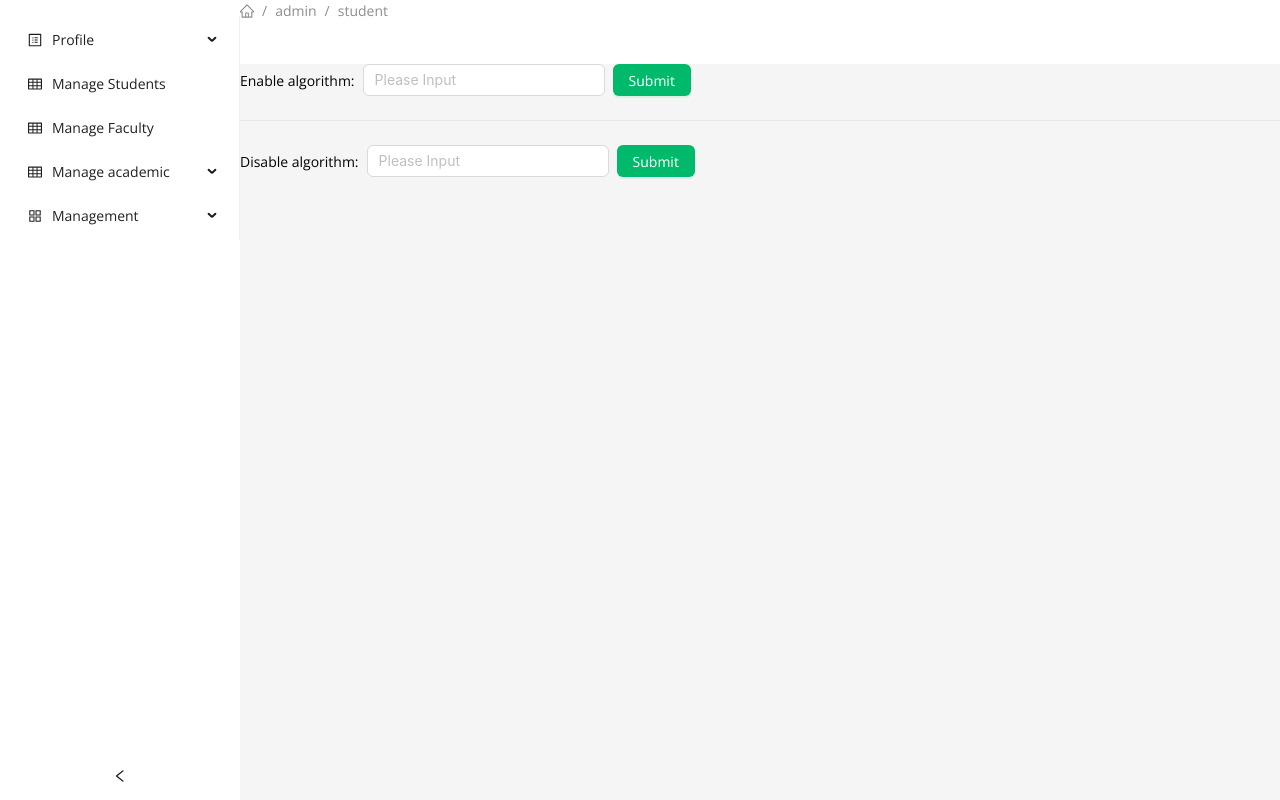
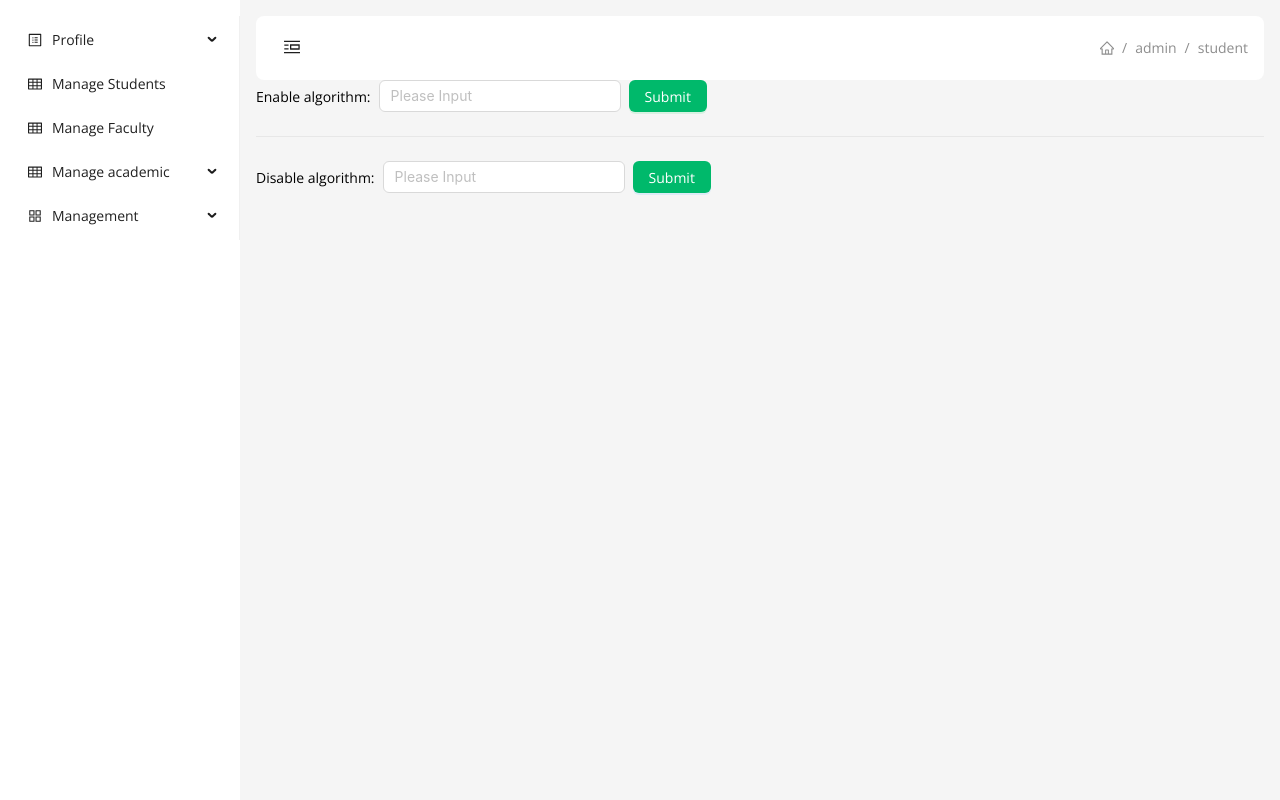
Before and after one commit to f4faysal/local-areaa-tax-management, a Next.js app: page / in a window 1280 px wide. Built offline with nearby package versions, Linux system fonts and the light colour scheme.

Commit message:
Update layout and contents components

```diff
--- a/src/app/(withlayout)/layout.tsx
+++ b/src/app/(withlayout)/layout.tsx
@@ -39,8 +39,9 @@ const DashboardLayout = ({ children }: { children: React.ReactNode }) => {
 
         <Sider
           theme="light"
+          trigger={null}
           collapsible
-          onCollapse={(value) => setCollapsed(value)}
+          // onCollapse={(value) => setCollapsed(value)}
           breakpoint="md"
           width={240}
           collapsed={collapsed}
@@ -73,7 +74,13 @@ const DashboardLayout = ({ children }: { children: React.ReactNode }) => {
           />
         </Sider>
       </>
-      <Contents>{children}</Contents>
+      <Contents
+        collapsed={collapsed}
+        setCollapsed={setCollapsed}
+        setToggled={setToggled}
+      >
+        {children}
+      </Contents>
     </Layout>
   );
 };
--- a/src/app/globals.css
+++ b/src/app/globals.css
@@ -28,6 +28,17 @@
 .content-layout {
   min-height: 100vh;
   color: black;
+  padding: 1rem;
+}
+
+/* Header */
+.header-layout {
+  display: flex;
+  justify-content: center;
+  align-items: center;
+  position: sticky;
+  top: 0;
+  z-index: 100;
 }
 /* Layout styles end */
 
--- a/src/components/ui/Contents.tsx
+++ b/src/components/ui/Contents.tsx
@@ -1,19 +1,50 @@
 "use client";
-import { Layout, theme } from "antd";
+import { PicRightOutlined } from "@ant-design/icons";
+import { Button, Layout, theme } from "antd";
 import { Header } from "antd/es/layout/layout";
 import React from "react";
 import UMBreadCrumb from "./UMBreadCrumb";
 
 const { Content } = Layout;
 
-const Contents = ({ children }: { children: React.ReactNode }) => {
+const Contents = ({
+  children,
+  setToggled,
+  setCollapsed,
+  collapsed,
+}: {
+  children: React.ReactNode;
+  setToggled: any;
+  setCollapsed: any;
+  collapsed: boolean;
+}) => {
   const {
     token: { colorBgContainer },
   } = theme.useToken();
   const base = "admin";
   return (
     <Content className="content-layout">
-      <Header style={{ padding: 0, background: colorBgContainer }}>
+      <Header
+        style={{
+          padding: "1rem",
+          background: colorBgContainer,
+          display: "flex",
+          justifyContent: "space-between",
+          alignItems: "center",
+          position: "sticky",
+          top: 0,
+          zIndex: 100,
+          borderRadius: "0.5rem",
+        }}
+      >
+        <div className="hideOnMobile">
+          <Button
+            onClick={() => setCollapsed(!collapsed)}
+            type="text"
+            icon={<PicRightOutlined />}
+            size={"large"}
+          />
+        </div>
         <UMBreadCrumb
           items={[
             {
@@ -26,6 +57,14 @@ const Contents = ({ children }: { children: React.ReactNode }) => {
             },
           ]}
         />
+        <div className="hideOnDesktop">
+          <Button
+            onClick={() => setToggled(true)}
+            type="text"
+            icon={<PicRightOutlined />}
+            size={"large"}
+          />
+        </div>
       </Header>
 
       {children}
```
